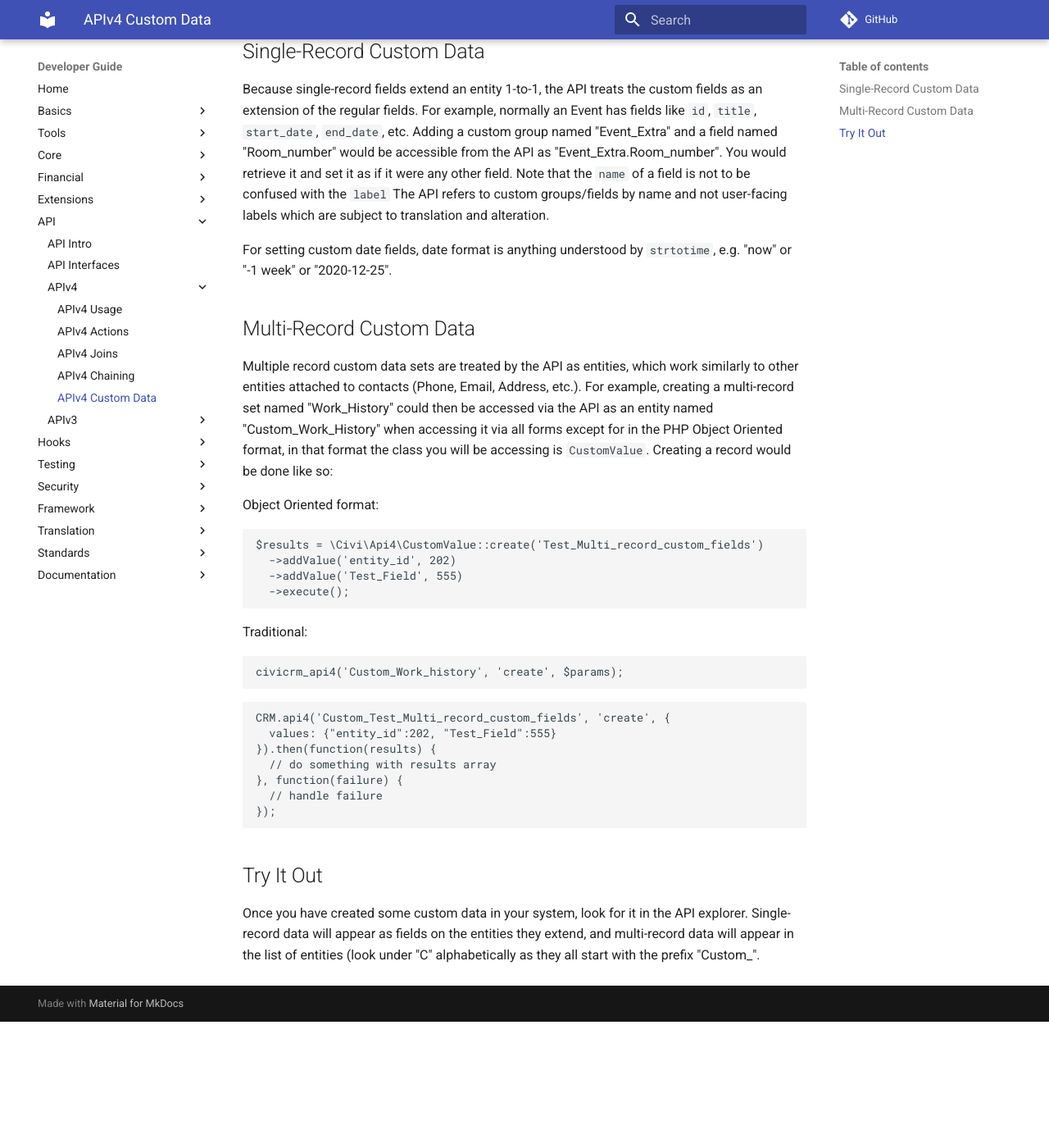
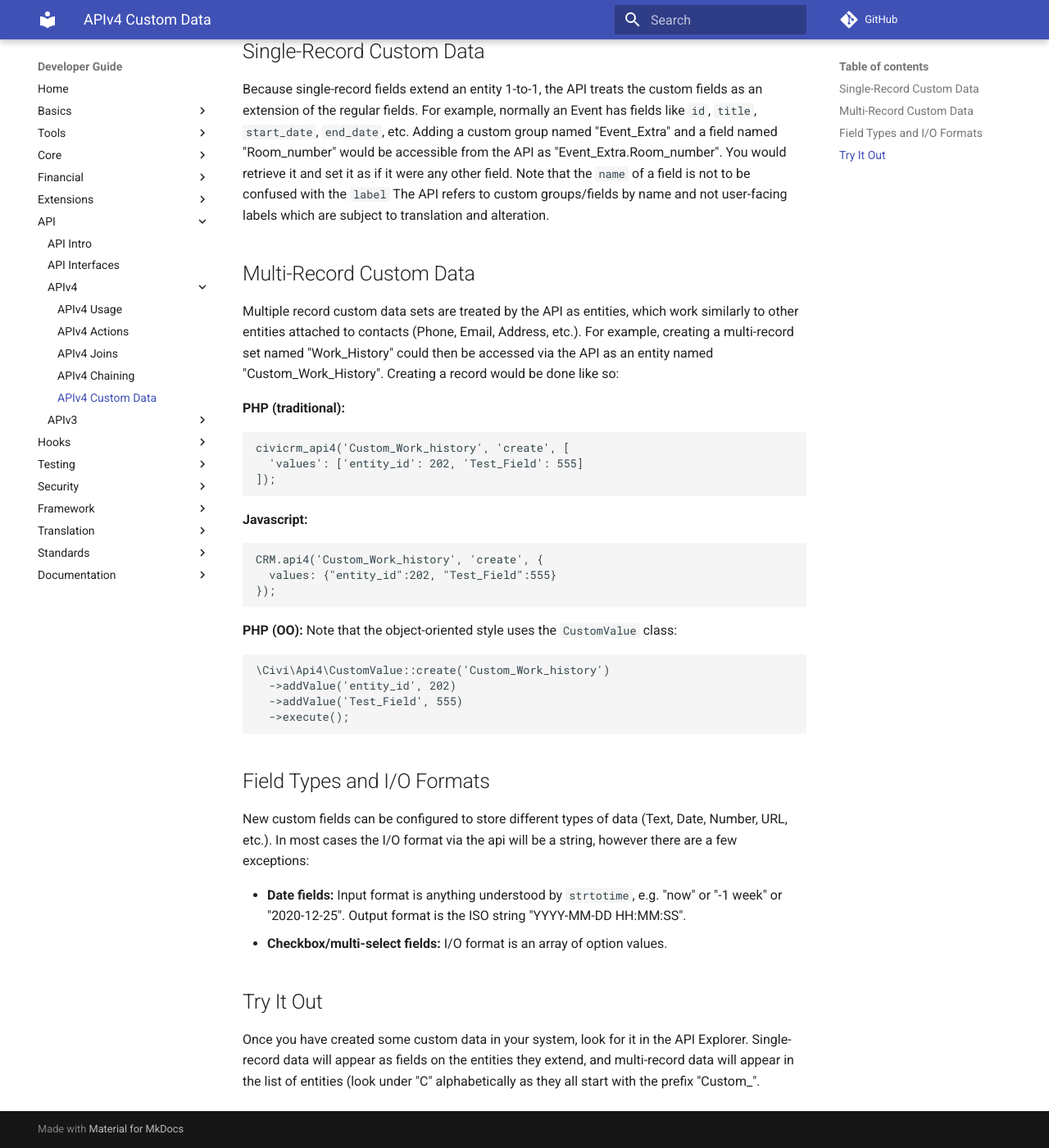
Before and after one commit to civicrm/civicrm-dev-docs, an MkDocs documentation site: the page built from docs/api/v4/custom-data.md, in a window 1280 px wide and 1400 px high, scrolled down 251 px. Shown: the whole window at 82% size. Built offline with MkDocs 1.6.1 and Material for MkDocs 9.7.7, drawn with Linux system fonts in a browser that asks for light colours; comment, search, counter and statistics services are not loaded; old or Windows-style settings are respelled for this version of MkDocs; before the commit the page ends 1497 px from its top, so only the background shows below that.

Commit message:
Update custom-data.md

````diff
--- a/docs/api/v4/custom-data.md
+++ b/docs/api/v4/custom-data.md
@@ -6,36 +6,39 @@ CiviCRM has a flexible custom data system which allows nearly any entity to be e
 
 Because single-record fields extend an entity 1-to-1, the API treats the custom fields as an extension of the regular fields. For example, normally an Event has fields like `id`, `title`, `start_date`, `end_date`, etc. Adding a custom group named "Event_Extra" and a field named "Room_number" would be accessible from the API as "Event_Extra.Room_number". You would retrieve it and set it as if it were any other field. Note that the `name` of a field is not to be confused with the `label` The API refers to custom groups/fields by name and not user-facing labels which are subject to translation and alteration.
 
-For setting custom date fields, date format is anything understood by `strtotime`, e.g. "now" or "-1 week" or "2020-12-25".
-
 ## Multi-Record Custom Data
 
-Multiple record custom data sets are treated by the API as entities, which work similarly to other entities attached to contacts (Phone, Email, Address, etc.). For example, creating a multi-record set named "Work_History" could then be accessed via the API as an entity named "Custom_Work_History" when accessing it via all forms except for in the PHP Object Oriented format, in that format the class you will be accessing is `CustomValue`. Creating a record would be done like so:
+Multiple record custom data sets are treated by the API as entities, which work similarly to other entities attached to contacts (Phone, Email, Address, etc.). For example, creating a multi-record set named "Work_History" could then be accessed via the API as an entity named "Custom_Work_History". Creating a record would be done like so:
 
-Object Oriented format:
+**PHP (traditional):**
 ```php
-$results = \Civi\Api4\CustomValue::create('Test_Multi_record_custom_fields')
+civicrm_api4('Custom_Work_history', 'create', [
+  'values': ['entity_id': 202, 'Test_Field': 555]
+]);
+```
+**Javascript:**
+```javascript
+CRM.api4('Custom_Work_history', 'create', {
+  values: {"entity_id":202, "Test_Field":555}
+});
+```
+
+**PHP (OO):** Note that the object-oriented style uses the `CustomValue` class:
+
+```php
+\Civi\Api4\CustomValue::create('Custom_Work_history')
   ->addValue('entity_id', 202)
   ->addValue('Test_Field', 555)
   ->execute();
 ```
 
-Traditional:
+## Field Types and I/O Formats
 
-```php
-civicrm_api4('Custom_Work_history', 'create', $params);
-```
+New custom fields can be configured to store different types of data (Text, Date, Number, URL, etc.). In most cases the I/O format via the api will be a string, however there are a few exceptions:
 
-```javascript
-CRM.api4('Custom_Test_Multi_record_custom_fields', 'create', {
-  values: {"entity_id":202, "Test_Field":555}
-}).then(function(results) {
-  // do something with results array
-}, function(failure) {
-  // handle failure
-});
-```
+- **Date fields:** Input format is anything understood by `strtotime`, e.g. "now" or "-1 week" or "2020-12-25". Output format is the ISO string "YYYY-MM-DD HH:MM:SS".
+- **Checkbox/multi-select fields:** I/O format is an array of option values.
 
 ## Try It Out
 
-Once you have created some custom data in your system, look for it in the API explorer. Single-record data will appear as fields on the entities they extend, and multi-record data will appear in the list of entities (look under "C" alphabetically as they all start with the prefix "Custom_".
+Once you have created some custom data in your system, look for it in the API Explorer. Single-record data will appear as fields on the entities they extend, and multi-record data will appear in the list of entities (look under "C" alphabetically as they all start with the prefix "Custom_".
````
